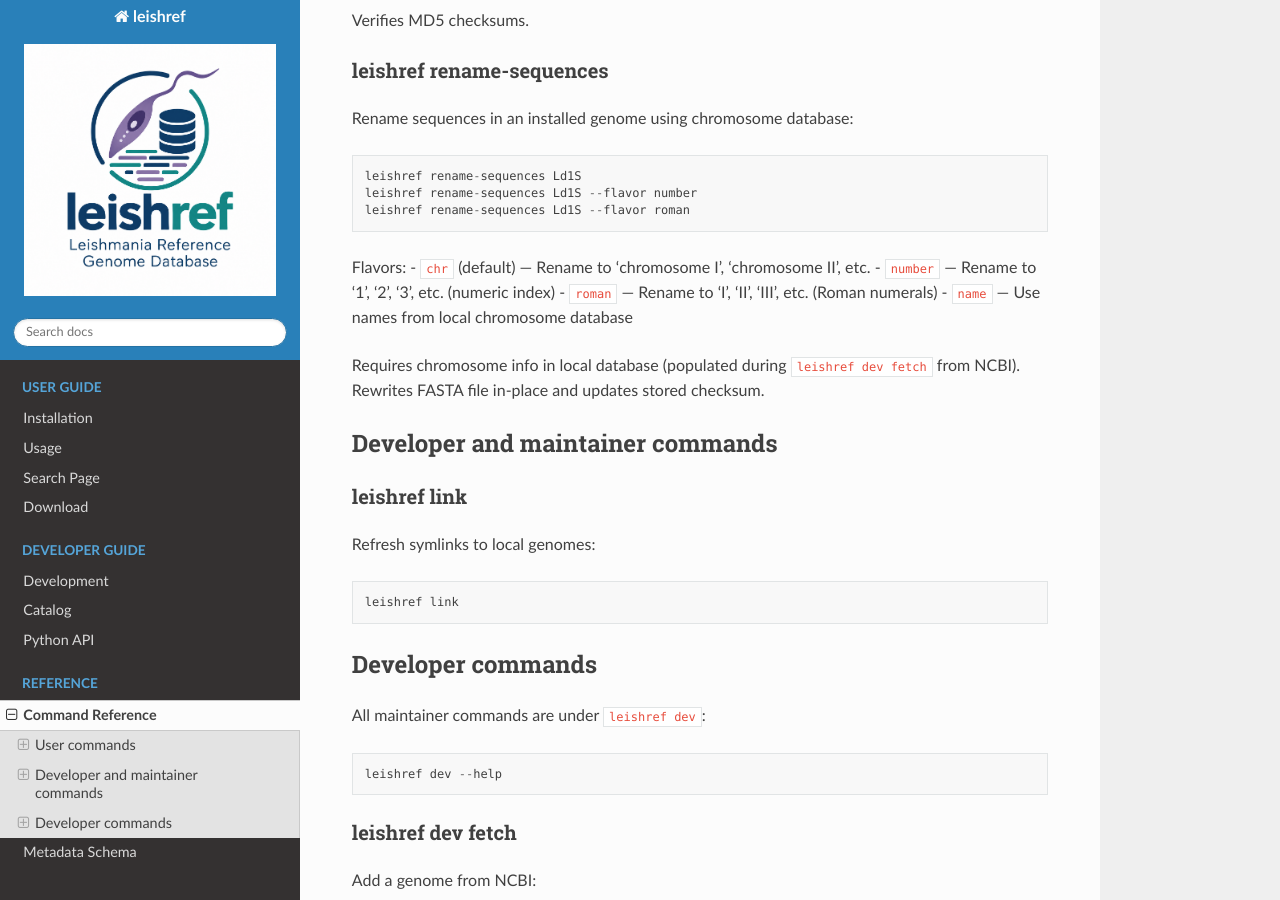
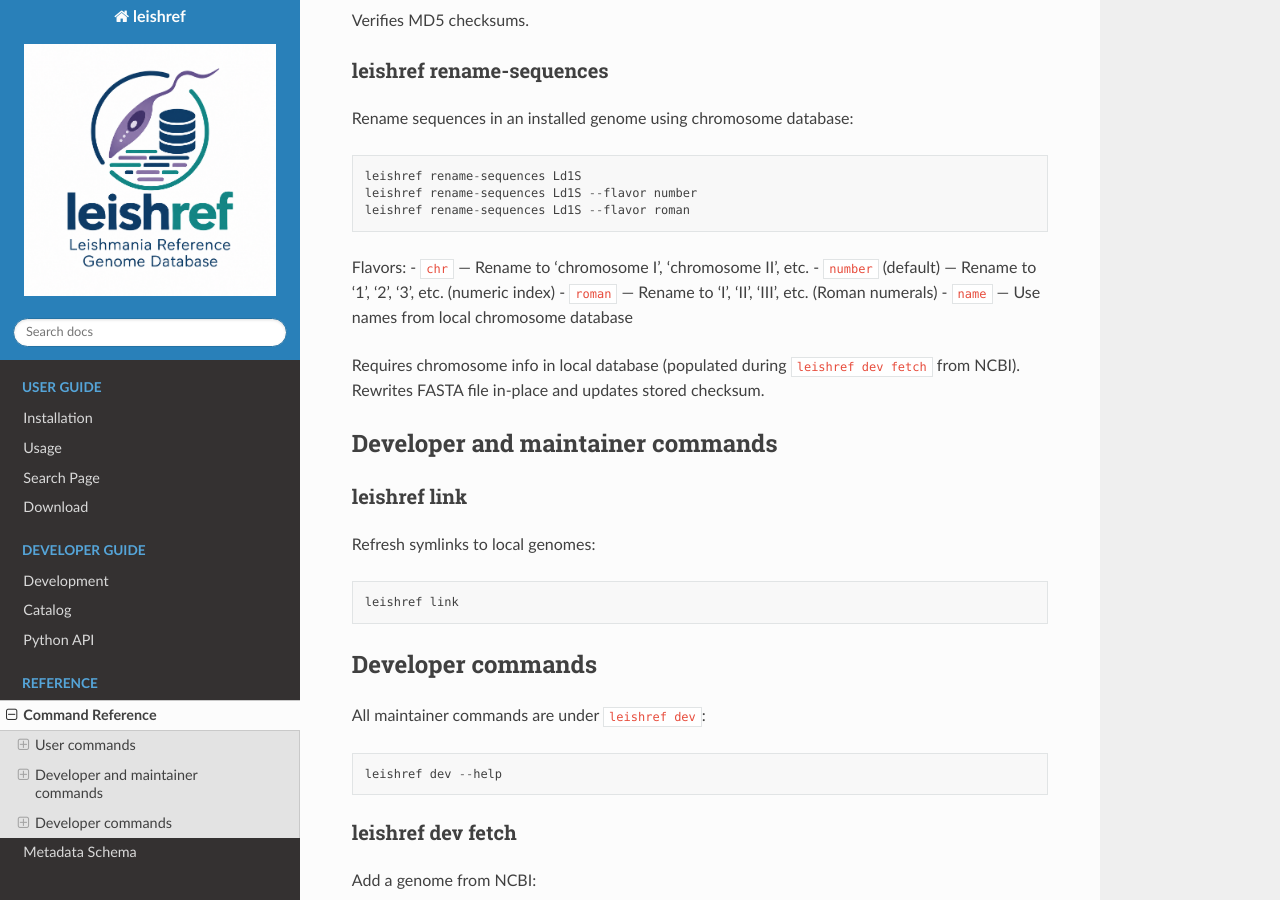
Before and after one commit to cokelaer/leishref, a Sphinx documentation site: the page built from docs/commands.rst, in a window 1280 px wide and 900 px high, scrolled down 1400 px. Built offline with Sphinx 7.4.7 and the Read the Docs theme 3.1.0, drawn with Linux system fonts in a browser that asks for light colours.

```diff
--- a/docs/commands.rst
+++ b/docs/commands.rst
@@ -71,8 +71,8 @@ Rename sequences in an installed genome using chromosome database::
     leishref rename-sequences Ld1S --flavor roman
 
 Flavors:
-- ``chr`` (default) — Rename to 'chromosome I', 'chromosome II', etc.
-- ``number`` — Rename to '1', '2', '3', etc. (numeric index)
+- ``chr`` — Rename to 'chromosome I', 'chromosome II', etc.
+- ``number`` (default) — Rename to '1', '2', '3', etc. (numeric index)
 - ``roman`` — Rename to 'I', 'II', 'III', etc. (Roman numerals)
 - ``name`` — Use names from local chromosome database
 
```
Also changed, not shown: 1 other file.
